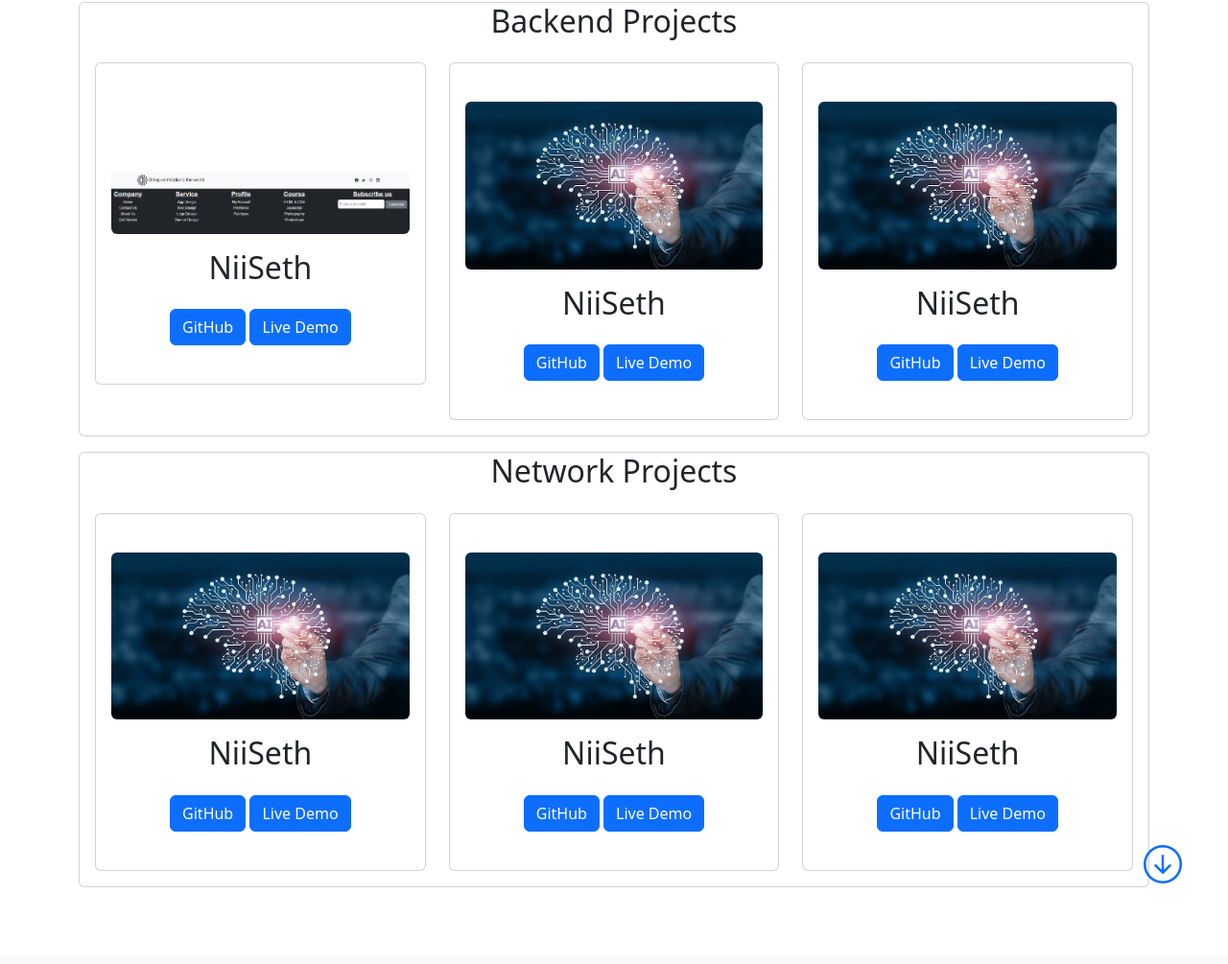
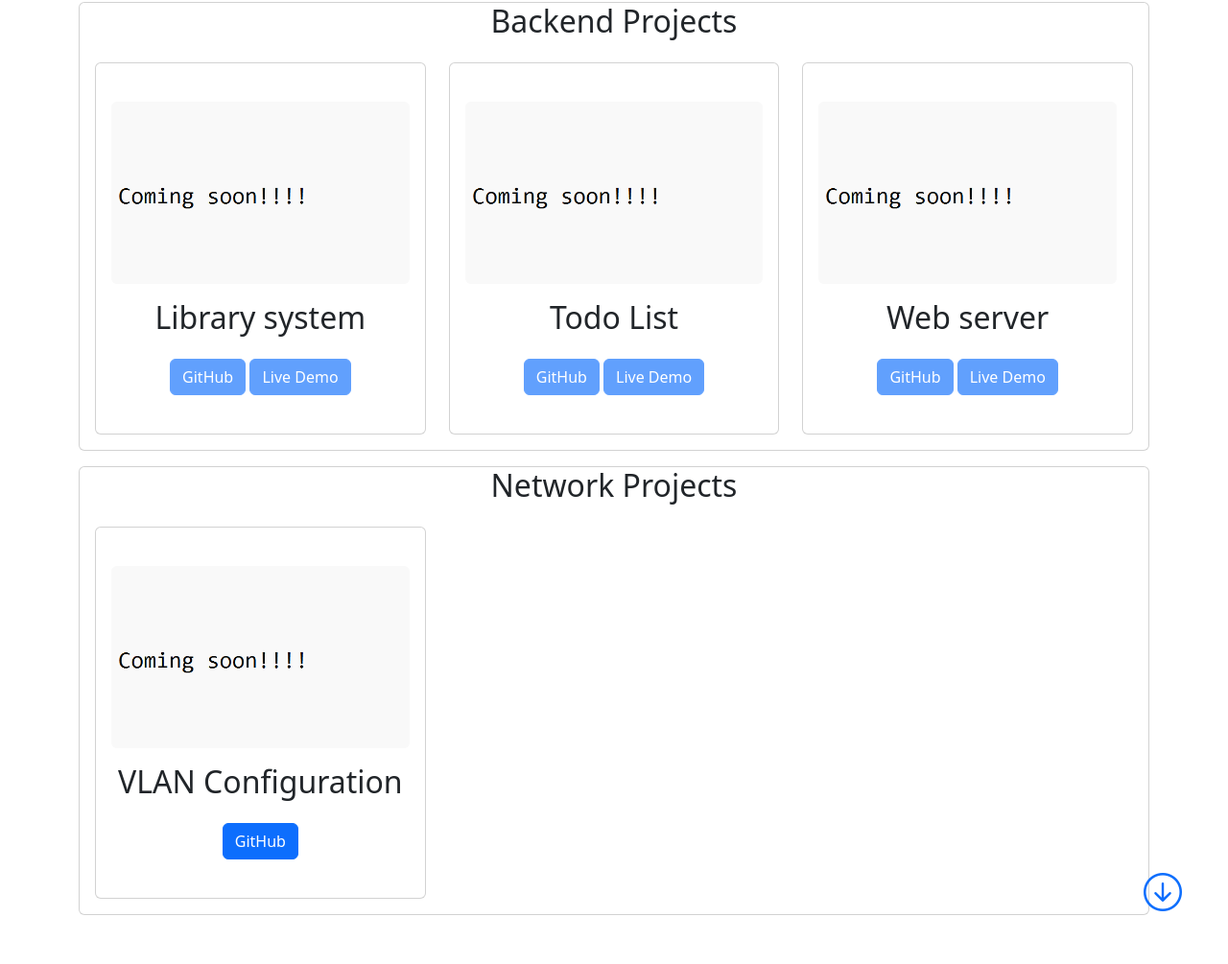
Before and after one commit to sambathCoding/bv1-portfolio, a website: page index.html in a window 1280 px wide. Shown: the part 3072-4077 px from the top of the page at 96% size. Drawn offline with nearby package versions, Linux system fonts and the light colour scheme.

Commit message:
6th commit

```diff
--- a/index.html
+++ b/index.html
@@ -481,21 +481,21 @@
               <div class="card py-4">
                 <div class="card-body d-flex-row">
                   <img
-                    src="assets/project_02_front.png"
+                    src="assets/coming_background.png"
                     alt=""
                     class="img-fluid mb-3 rounded"
                   />
-                  <h2 class="card-title text-dark mb-4">NiiSeth</h2>
+                  <h2 class="card-title text-dark mb-4">Library system</h2>
                   <div class="d-grid gap-2 d-lg-block">
                     <button
-                      onclick="location.href='https://www.github.com'"
-                      class="btn btn-primary btn-md-lg"
+                      onclick="location.href=''"
+                      class="btn btn-primary btn-md-lg" disabled
                     >
                       GitHub
                     </button>
                     <button
-                      onclick="location.href='https://www.github.com'"
-                      class="btn btn-primary btn-md-lg"
+                      onclick="location.href=''"
+                      class="btn btn-primary btn-md-lg" disabled
                     >
                       Live Demo
                     </button>
@@ -508,14 +508,24 @@
               <div class="card py-4">
                 <div class="card-body d-flex-row">
                   <img
-                    src="assets/project-sample.jpg"
+                    src="assets/coming_background.png"
                     alt=""
                     class="img-fluid mb-3 rounded"
                   />
-                  <h2 class="card-title text-dark mb-4">NiiSeth</h2>
+                  <h2 class="card-title text-dark mb-4">Todo List</h2>
                   <div class="d-grid gap-2 d-lg-block">
-                    <button class="btn btn-primary btn-md-lg">GitHub</button>
-                    <button class="btn btn-primary btn-md-lg">Live Demo</button>
+                    <button
+                      onclick="location.href=''"
+                      class="btn btn-primary btn-md-lg" disabled
+                    >
+                      GitHub
+                    </button>
+                    <button
+                      onclick="location.href=''"
+                      class="btn btn-primary btn-md-lg" disabled
+                    >
+                      Live Demo
+                    </button>
                   </div>
                 </div>
               </div>
@@ -525,21 +535,21 @@
               <div class="card py-4">
                 <div class="card-body d-flex-row">
                   <img
-                    src="assets/project-sample.jpg"
+                    src="assets/coming_background.png"
                     alt=""
                     class="img-fluid mb-3 rounded"
                   />
-                  <h2 class="card-title text-dark mb-4">NiiSeth</h2>
+                  <h2 class="card-title text-dark mb-4">Web server</h2>
                   <div class="d-grid gap-2 d-lg-block">
                     <button
-                      onclick="location.href='https://www.github.com'"
-                      class="btn btn-primary btn-md-lg"
+                      onclick="location.href=''"
+                      class="btn btn-primary btn-md-lg" disabled
                     >
                       GitHub
                     </button>
                     <button
-                      onclick="location.href='https://www.github.com'"
-                      class="btn btn-primary btn-md-lg"
+                      onclick="location.href=''"
+                      class="btn btn-primary btn-md-lg" disabled
                     >
                       Live Demo
                     </button>
@@ -560,67 +570,17 @@
               <div class="card py-4">
                 <div class="card-body d-flex-row">
                   <img
-                    src="assets/project-sample.jpg"
+                    src="assets/coming_background.png"
                     alt=""
                     class="img-fluid mb-3 rounded"
                   />
-                  <h2 class="card-title text-dark mb-4">NiiSeth</h2>
+                  <h2 class="card-title text-dark mb-4">VLAN Configuration</h2>
                   <div class="d-grid gap-2 d-lg-block">
                     <button
                       onclick="location.href='https://www.github.com'"
                       class="btn btn-primary btn-md-lg"
                     >
                       GitHub
-                    </button>
-                    <button
-                      onclick="location.href='https://www.github.com'"
-                      class="btn btn-primary btn-md-lg"
-                    >
-                      Live Demo
-                    </button>
-                  </div>
-                </div>
-              </div>
-            </div>
-            <!--Project two-->
-            <div class="col">
-              <div class="card py-4">
-                <div class="card-body d-flex-row">
-                  <img
-                    src="assets/project-sample.jpg"
-                    alt=""
-                    class="img-fluid mb-3 rounded"
-                  />
-                  <h2 class="card-title text-dark mb-4">NiiSeth</h2>
-                  <div class="d-grid gap-2 d-lg-block">
-                    <button class="btn btn-primary btn-md-lg">GitHub</button>
-                    <button class="btn btn-primary btn-md-lg">Live Demo</button>
-                  </div>
-                </div>
-              </div>
-            </div>
-            <!--Project three-->
-            <div class="col">
-              <div class="card py-4">
-                <div class="card-body d-flex-row">
-                  <img
-                    src="assets/project-sample.jpg"
-                    alt=""
-                    class="img-fluid mb-3 rounded"
-                  />
-                  <h2 class="card-title text-dark mb-4">NiiSeth</h2>
-                  <div class="d-grid gap-2 d-lg-block">
-                    <button
-                      onclick="location.href='https://www.github.com'"
-                      class="btn btn-primary btn-md-lg"
-                    >
-                      GitHub
-                    </button>
-                    <button
-                      onclick="location.href='https://www.github.com'"
-                      class="btn btn-primary btn-md-lg"
-                    >
-                      Live Demo
                     </button>
                   </div>
                 </div>
```
Also changed, not shown: assets/coming_background.png (added).
